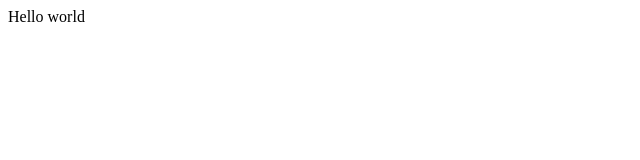
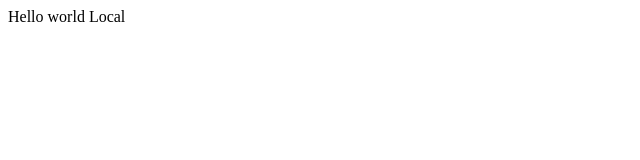
Before and after one commit to mithileshshaw/mith_github_practice, a plain HTML site: page index.html in a window 1280 px wide. Shown: the full height of the page, 0-640 px from the left. Drawn offline with Linux system fonts and the light colour scheme.

Commit message:
Summary of the Code

```diff
--- a/index.html
+++ b/index.html
@@ -1 +1 @@
-<p>Hello world</p>
+<p>Hello world Local</p>
```
Also changed, not shown: 1 other file.
